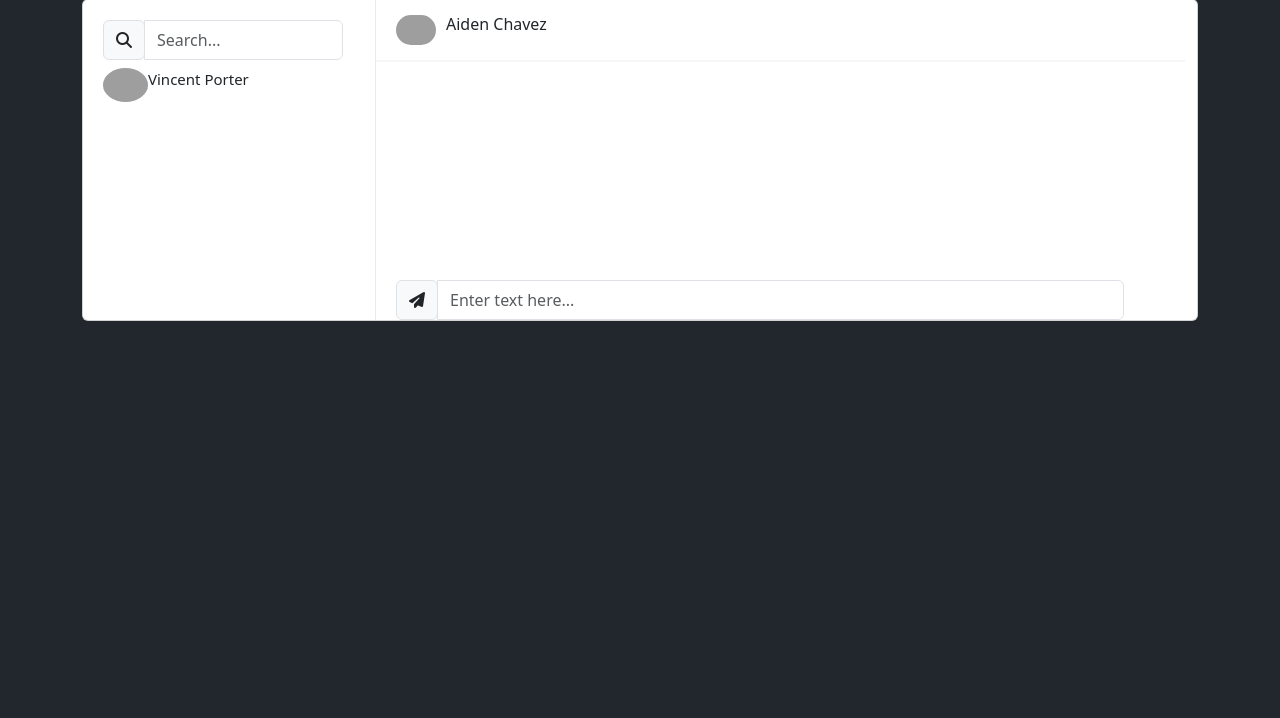
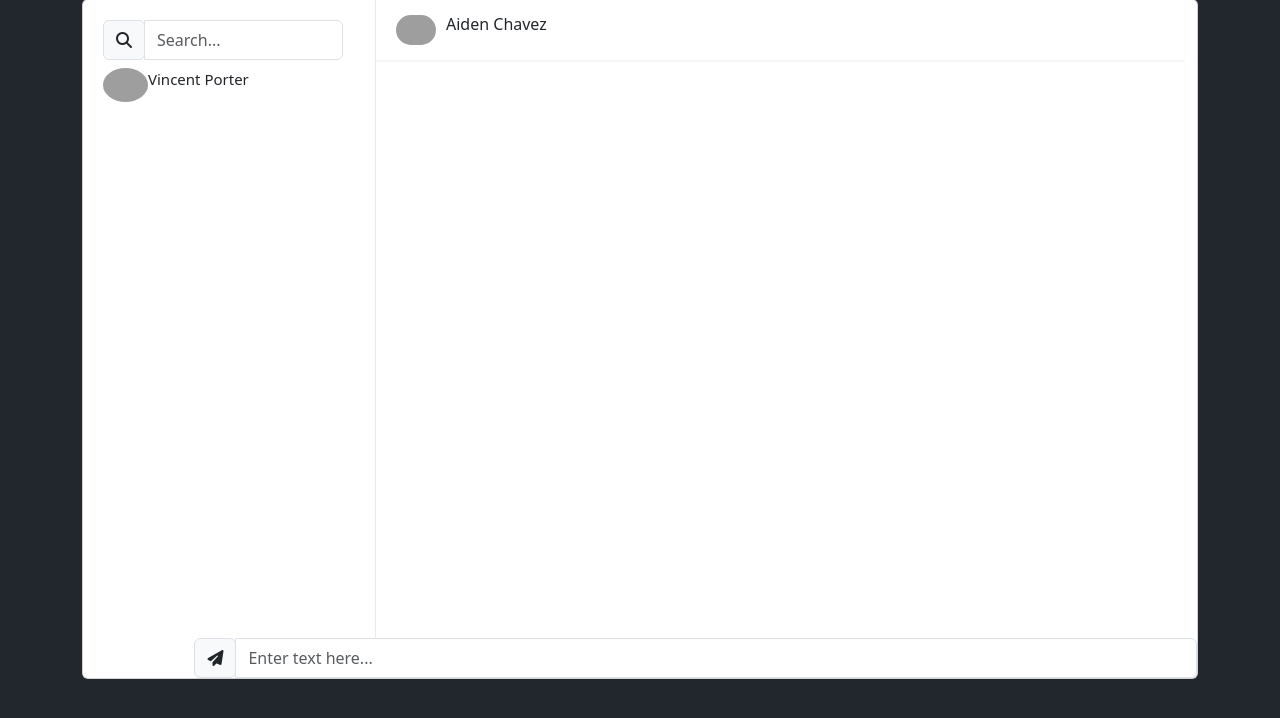
Before and after one commit to danilinkp/social-network, a Flask app: page /message/2 in a window 1280 px wide. Shown: the part 65-783 px from the top of the page. Run offline with Flask 2, Linux system fonts and the light colour scheme; a user stored in the database is signed in; data comes from the database, SQL or seed files in the repository; both versions use the stored data as it was after the commit; some libraries are stand-ins or nearby versions; grey boxes are pictures that could not be loaded.

Commit message:
small fixes

```diff
--- a/static/css/style.css
+++ b/static/css/style.css
@@ -701,12 +701,9 @@ body {
     height: 0
 }
 
-#for_message_input {
-  position: relative; /* Чтобы абсолютный элемент внутри позиционировался относительно этого */
-  height: 200px;;
-}
-
 #message_input {
   position: absolute;
   bottom: 0; /* Прилипнет к нижней рамке родителя (если у последнего будет position) */
+  right: 0;
+  width: 100%;
 }
--- a/templates/message.html
+++ b/templates/message.html
@@ -2,10 +2,10 @@
 {% block content %}
 
 
-<div class="container"  style="max-height: 100%; overflow: auto;">
+<div class="container">
 <div class="row">
 
-        <div class="card chat-app">
+        <div class="card chat-app" style="height: 85vh; background-color: ">
                 <div id="plist" class="people-list">
                     <div class="input-group">
                         <div class="input-group-prepend">
@@ -23,7 +23,7 @@
                         </li>
                     </ul>
                 </div>
-                <div class="chat" style="max-height: 100%;">
+                <div class="chat" >
                     <div class="chat-header clearfix">
                         <div class="row">
                             <div class="col-lg-6">
@@ -37,7 +37,7 @@
                             </div>
                         </div>
                     </div>
-                    <div class="chat-history" style="max-height: 60%; overflow: auto;">
+                    <div class="chat-history">
                         <ul class="m-b-0">
                              {% for item in messages%}
                                 {% if item.user_id == current_user.id %}
```
Also changed, not shown: db/blogs.db.
